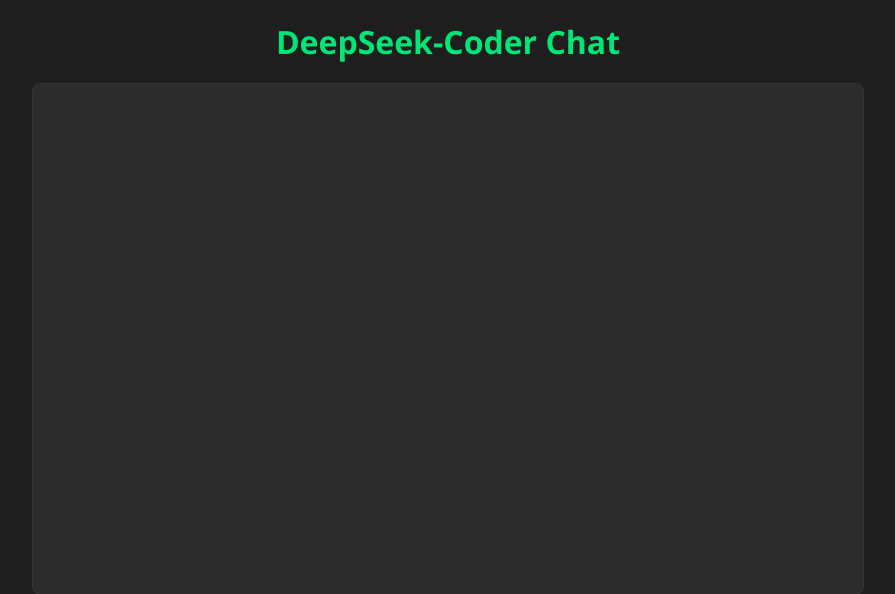
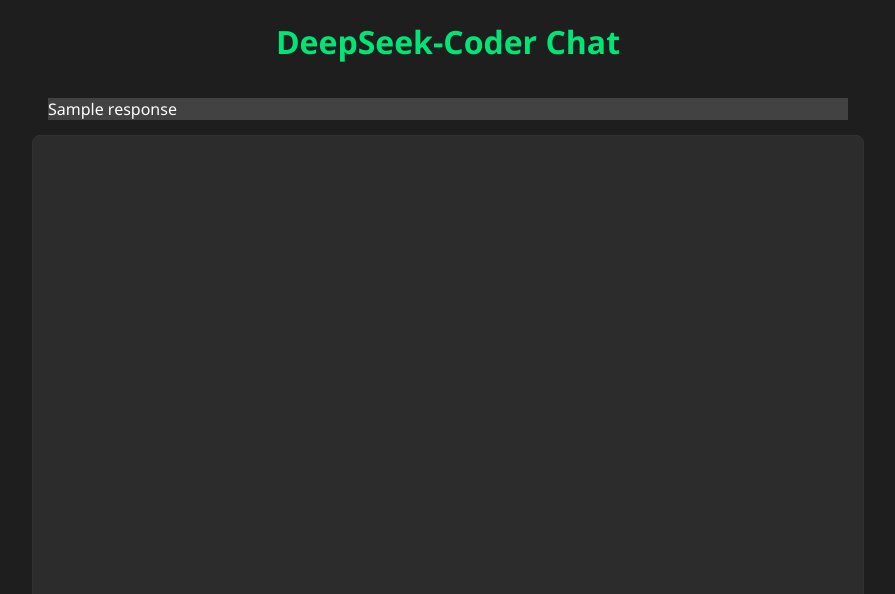
Before and after one commit to 92username/chat_deepseek_6.7b, a Flask app: template templates/index.html in a window 1280 px wide. Shown: the top 594 px of the page, without its empty margins (192-1087 px from the left). Run offline with Flask 3, Linux system fonts and the light colour scheme; the template is opened without the code that fills it: most values are stand-ins (such as "Sample title", 1, 10 or a date in 2020).

Commit message:
feat: enhance file upload handling and error messaging in app.py; improve UI feedback in index.html

```diff
--- a/app.py
+++ b/app.py
@@ -27,35 +27,40 @@ BLOCKED_EXTENSIONS = {'.pdf', '.docx', '.xlsx', '.jpg', '.jpeg', '.png', '.zip'}
 def is_blocked_file(filename):
     return os.path.splitext(filename)[1].lower() in BLOCKED_EXTENSIONS
 
+# Removendo a lista de extensões permitidas e modificando a função is_allowed_file
+def is_allowed_file(filename):
+    return not is_blocked_file(filename)
+
 @app.route('/upload', methods=['POST'])
 def upload():
-    file = request.files['file']
-    if not file or file.filename == '':
-        return render_template('index.html')  # Pode melhorar com uma mensagem
-    if is_blocked_file(file.filename):
-        return render_template('index.html', response="Este tipo de arquivo não é suportado para análise.")
+    files = request.files.getlist('file')
+    user_message = request.form.get('message', '')
 
-    # Salvar o arquivo
-    filepath = os.path.join(UPLOAD_FOLDER, file.filename)
-    file.save(filepath)
+    if not files or len(files) == 0:
+        return render_template('index.html', response="Nenhum arquivo selecionado.", error=True)
+    if len(files) > 5:
+        return render_template('index.html', response="Limite de 5 arquivos por vez.", error=True)
 
-    # Ler conteúdo e montar prompt
-    try:
-        with open(filepath, 'r', encoding='utf-8') as f:
-            content = f.read()
+    file_contents = []
+    for file in files:
+        if is_blocked_file(file.filename):
+            return render_template('index.html', response=f"Tipo de arquivo não permitido: {file.filename}", error=True)
+        filepath = os.path.join(UPLOAD_FOLDER, file.filename)
+        file.save(filepath)
+        try:
+            with open(filepath, 'r', encoding='utf-8') as f:
+                content = f.read()
+            file_contents.append((file.filename, content))
+        except Exception as e:
+            return render_template('index.html', response=f"Erro ao processar o arquivo {file.filename}: {str(e)}", error=True)
 
-        prompt = f"""
-O usuário enviou este arquivo. Analise o conteúdo e diga o que o código faz ou aponte problemas:
+    # Monta o prompt com todos os arquivos e a mensagem do usuário
+    prompt = f"O usuário enviou os seguintes arquivos e mensagem:\n\nMensagem: {user_message}\n\n"
+    for fname, content in file_contents:
+        prompt += f"Arquivo: {fname}\n========\n{content}\n========\n\n"
 
-========
-{content}
-========
-"""
-        response = send_to_model(prompt)
-        return render_template('index.html', response=response)
-
-    except Exception as e:
-        return render_template('index.html', response=f"Erro ao processar o arquivo: {str(e)}")
+    response = send_to_model(prompt)
+    return render_template('index.html', response=response, error=False)
 
 # Função de envio para o modelo
 def send_to_model(prompt):
@@ -69,7 +74,8 @@ def send_to_model(prompt):
         response = requests.post(OLLAMA_API, json=data)
         return response.json().get('response', 'Erro: Sem resposta do modelo.')
     except Exception as e:
-        return f"Erro ao conectar com o modelo: {str(e)}"
+        # Mensagem detalhada para usuário técnico
+        return f"Erro ao conectar ao modelo: {str(e)}. Verifique se o servidor Ollama está ativo em {OLLAMA_API}"
 
 if __name__ == '__main__':
     app.run(port=5000, debug=True)
--- a/templates/index.html
+++ b/templates/index.html
@@ -101,10 +101,32 @@
                 height: 50vh;
             }
         }
+
+        .error-message {
+            background-color: #ff5252;
+            color: #fff;
+            border: 1px solid #b71c1c;
+            border-radius: 6px;
+            padding: 12px;
+            margin: 15px auto;
+            max-width: 800px;
+            width: 90%;
+            font-weight: bold;
+            text-align: center;
+            box-shadow: 0 2px 8px rgba(183,28,28,0.15);
+        }
     </style>
 </head>
 <body>
     <h1>DeepSeek-Coder Chat</h1>
+
+    {% if response %}
+      {% if error %}
+        <div class="error-message">{{ response }}</div>
+      {% else %}
+        <div class="ai-message" style="margin: 15px auto; max-width: 800px; width: 90%;">{{ response }}</div>
+      {% endif %}
+    {% endif %}
 
     <div id="chatbox"></div>
 
```
